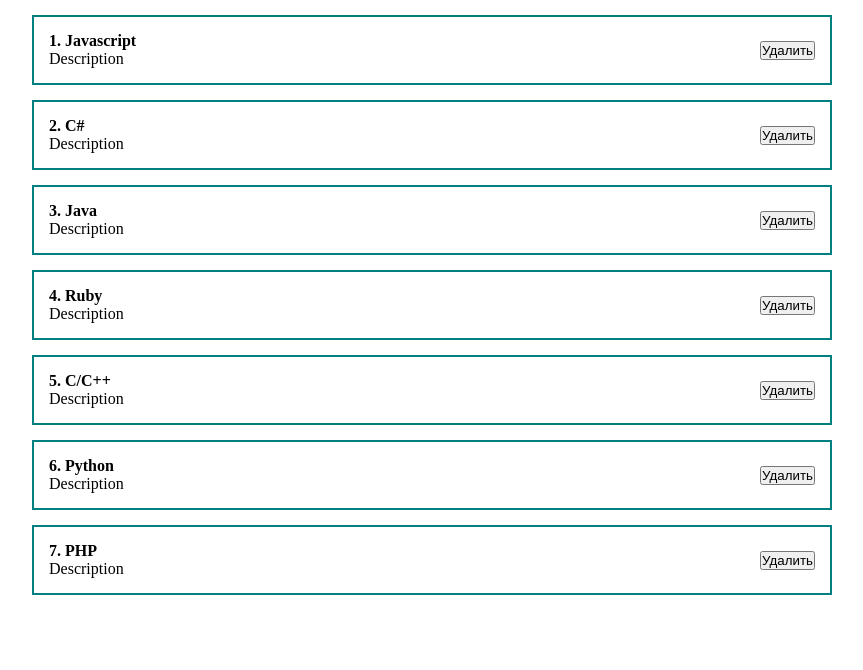
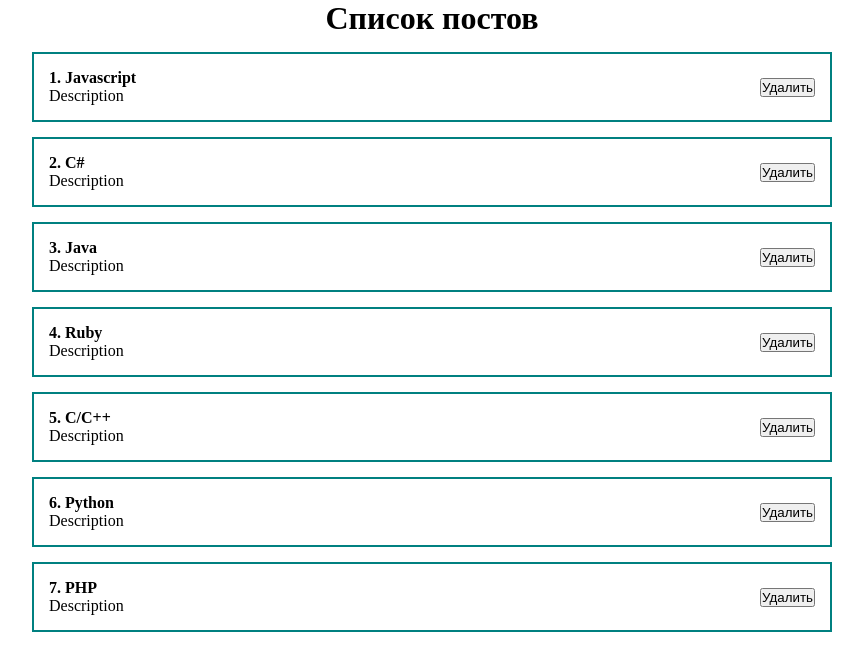
Before and after one commit to 734maboy/react-fundamental-practice, a React (Create React App) app: page / in a window 1280 px wide. Shown: the top 670 px of the page, without its empty margins (208-1071 px from the left). Built offline with nearby package versions, Linux system fonts and the light colour scheme.

Commit message:
create-post-list-component
working with array of items to show them through array.map method in `Post List` Component

```diff
--- a/src/App.js
+++ b/src/App.js
@@ -1,32 +1,24 @@
 import React, { useState } from 'react'
 import './styles/app.css'
 import PostItem from './components/PostItem'
+import PostList from './components/PostList'
 
 function App() {
+  const [posts, setPosts] = useState([
+    { id: 1, title: 'Javascript', body: 'Description' },
+    { id: 2, title: 'С#', body: 'Description' },
+    { id: 3, title: 'Java', body: 'Description' },
+    { id: 4, title: 'Ruby', body: 'Description' },
+    { id: 5, title: 'C/C++', body: 'Description' },
+    { id: 6, title: 'Python', body: 'Description' },
+    { id: 7, title: 'PHP', body: 'Description' },
+
+  ]);
+
 
   return (
     <div className="App">
-      <PostItem
-        post={{ id: 1, title: 'Javascript', body: 'Description' }}
-      />
-      <PostItem
-        post={{ id: 2, title: 'С#', body: 'Description' }}
-      />
-      <PostItem
-        post={{ id: 3, title: 'Java', body: 'Description' }}
-      />
-      <PostItem
-        post={{ id: 4, title: 'Ruby', body: 'Description' }}
-      />
-      <PostItem
-        post={{ id: 5, title: 'C/C++', body: 'Description' }}
-      />
-      <PostItem
-        post={{ id: 6, title: 'Python', body: 'Description' }}
-      />
-      <PostItem
-        post={{ id: 7, title: 'PHP', body: 'Description' }}
-      />
+      <PostList posts={posts} title={"Список постов"}/>
     </div>
   );
 }
--- /dev/null
+++ b/src/components/PostList.jsx
@@ -0,0 +1,19 @@
+import React from 'react'
+import PostItem from './PostItem'
+
+const PostList = ({ posts, title }) => {
+
+
+	return (
+		<div>
+			<h1 style={{
+				textAlign: 'center',
+			}}> {title} </h1>
+			{posts.map( post =>
+				<PostItem post={post} key={`${post.id}_${post.title}_${post.body}`}/>
+			)}
+		</div>
+	)
+}
+
+export default PostList
```
